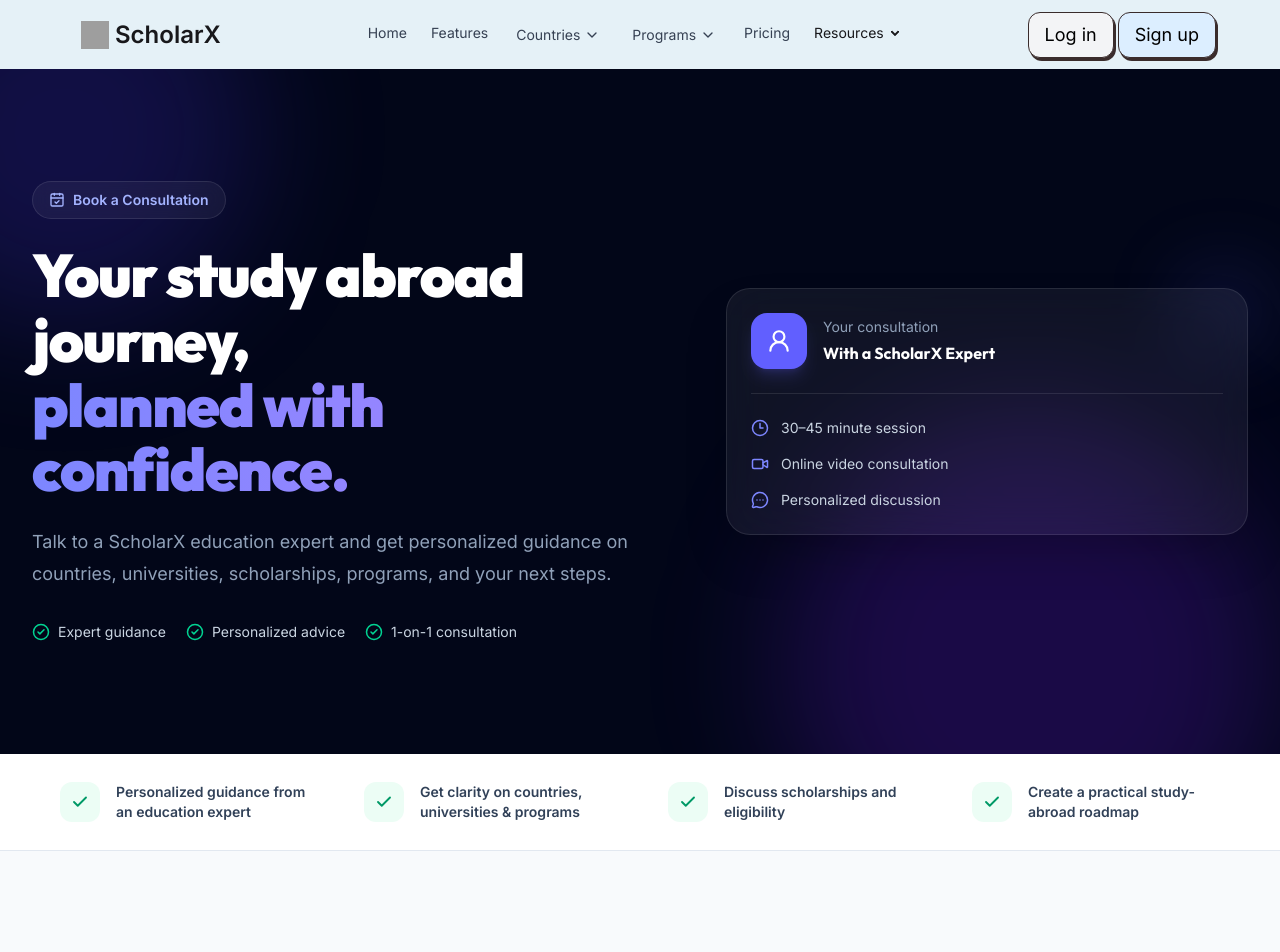
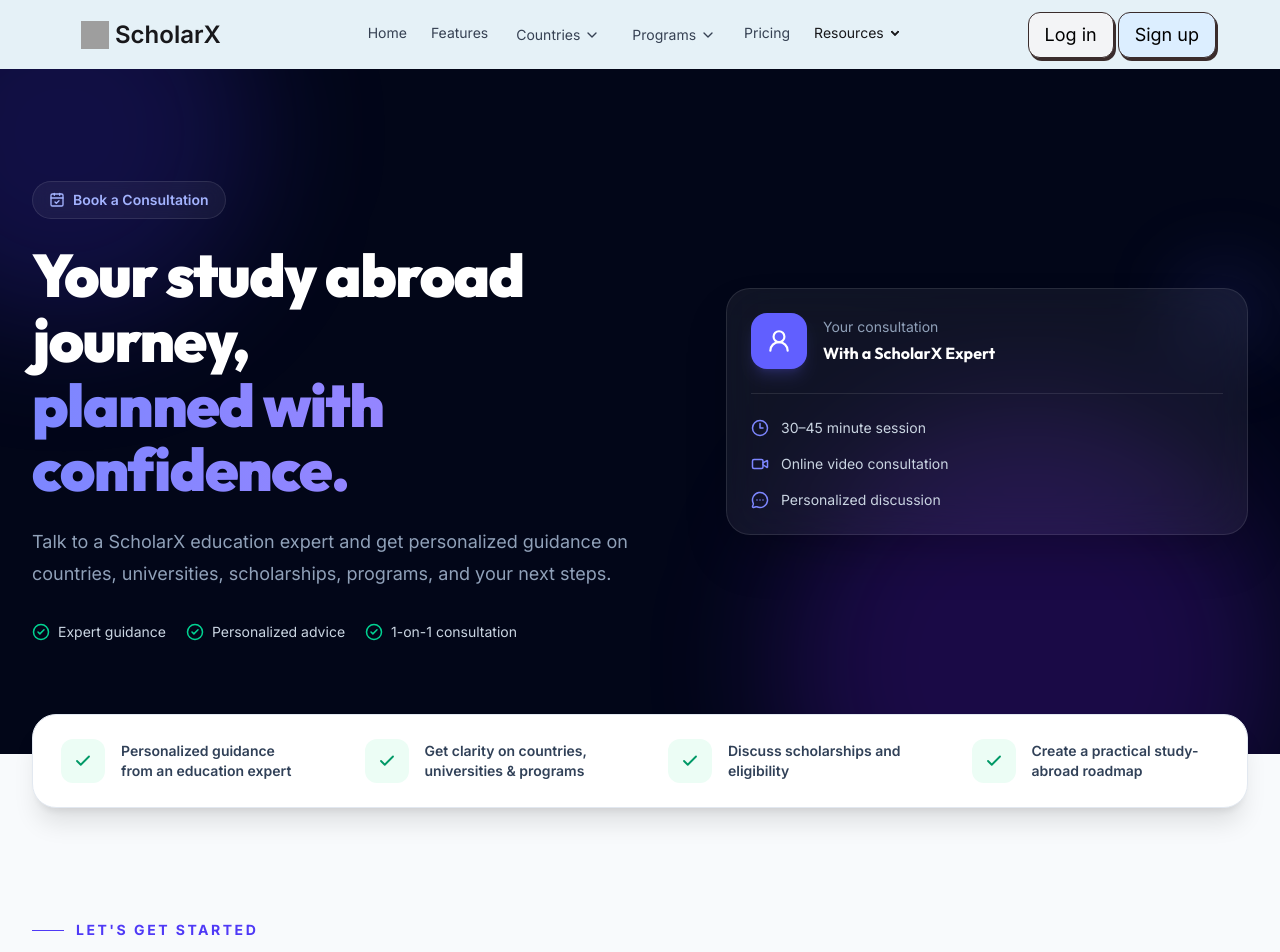
Before and after one commit to ANONTO96/ScholarX--Explainable-AI-based-Scholarship-Guidance-and-Eligibility-Analysis-System, a React (Vite) app in the folder frontend/: page /book-consultation in a window 1280 px wide. Shown: the top 952 px of the page. Built offline with nearby package versions, Linux system fonts and the light colour scheme; grey boxes are pictures that could not be loaded.

Commit message:
opt: benefit bar optimized on consultation booking page

```diff
--- a/frontend/src/pages/BookConsultation.jsx
+++ b/frontend/src/pages/BookConsultation.jsx
@@ -210,21 +210,20 @@
             </section>
 
             {/* ========================================================= */}
-            {/* BENEFITS BAR */}
+            {/* FACTS / BENEFITS BAR */}
             {/* ========================================================= */}
 
-            <section className="border-b border-slate-200 bg-white">
-                <div className="mx-auto max-w-7xl px-6 lg:px-8">
-                    <div className="grid sm:grid-cols-2 lg:grid-cols-4">
+            <section className="relative z-30 -mt-14 xl:-mt-10  px-6 lg:px-8">
+                <div className="mx-auto max-w-7xl">
+                    <div className="grid overflow-hidden rounded-3xl border border-slate-200 bg-white shadow-xl sm:grid-cols-2 lg:grid-cols-4">
 
                         {benefits.map((benefit) => (
                             <div
                                 key={benefit}
-                                className="group flex items-center gap-4 px-5 py-7 transition-colors duration-300 hover:bg-slate-50 lg:px-7"
+                                className="group flex items-center gap-4 p-6 transition-colors duration-300 hover:bg-slate-50 lg:px-7"
                             >
-
                                 {/* Icon */}
-                                <div className="flex h-10 w-10 shrink-0 items-center justify-center rounded-xl bg-emerald-50 text-emerald-600 transition-all duration-300 group-hover:scale-105 group-hover:bg-indigo-50 group-hover:text-indigo-600">
+                                <div className="flex h-11 w-11 shrink-0 items-center justify-center rounded-xl bg-emerald-50 text-emerald-600 transition-all duration-300 group-hover:scale-105 group-hover:bg-indigo-50 group-hover:text-indigo-600">
                                     <Check
                                         size={18}
                                         strokeWidth={2.5}
@@ -624,7 +623,7 @@
                                 </div>
 
                                 {/* Need help */}
-                                <div className="mt-5 rounded-2xl border border-slate-200 bg-white hover:scale-101 hover:shadow-md hover:border hover:border-green-100 transition-all p-5">
+                                <div className="mt-5 rounded-2xl border border-slate-200 bg-white hover:shadow-md hover:border hover:border-green-100 transition-all p-5">
                                     <div className="group flex items-start gap-3">
                                         <div className="flex h-10 w-10 shrink-0 items-center justify-center rounded-xl bg-green-50 text-green-600 group-hover:bg-green-600 group-hover:text-white transition-all">
                                             <MessageCircleMore size={19} />
@@ -641,10 +640,10 @@
 
                                             <a
                                                 href="https://wa.me/8801XXXXXXXXX"
-                                                className="mt-3 inline-flex items-center gap-1 group-hover:gap-2 text-sm font-bold text-indigo-600 hover:text-indigo-700"
+                                                className="group mt-3 inline-flex items-center gap-1 group-hover:gap-2 text-sm font-bold text-indigo-600 hover:text-indigo-700"
                                             >
                                                 Chat on WhatsApp
-                                                <ArrowRight size={14} />
+                                                <ArrowRight className="transition-transform group-hover:translate-x-1" size={14} />
                                             </a>
                                         </div>
                                     </div>
```
